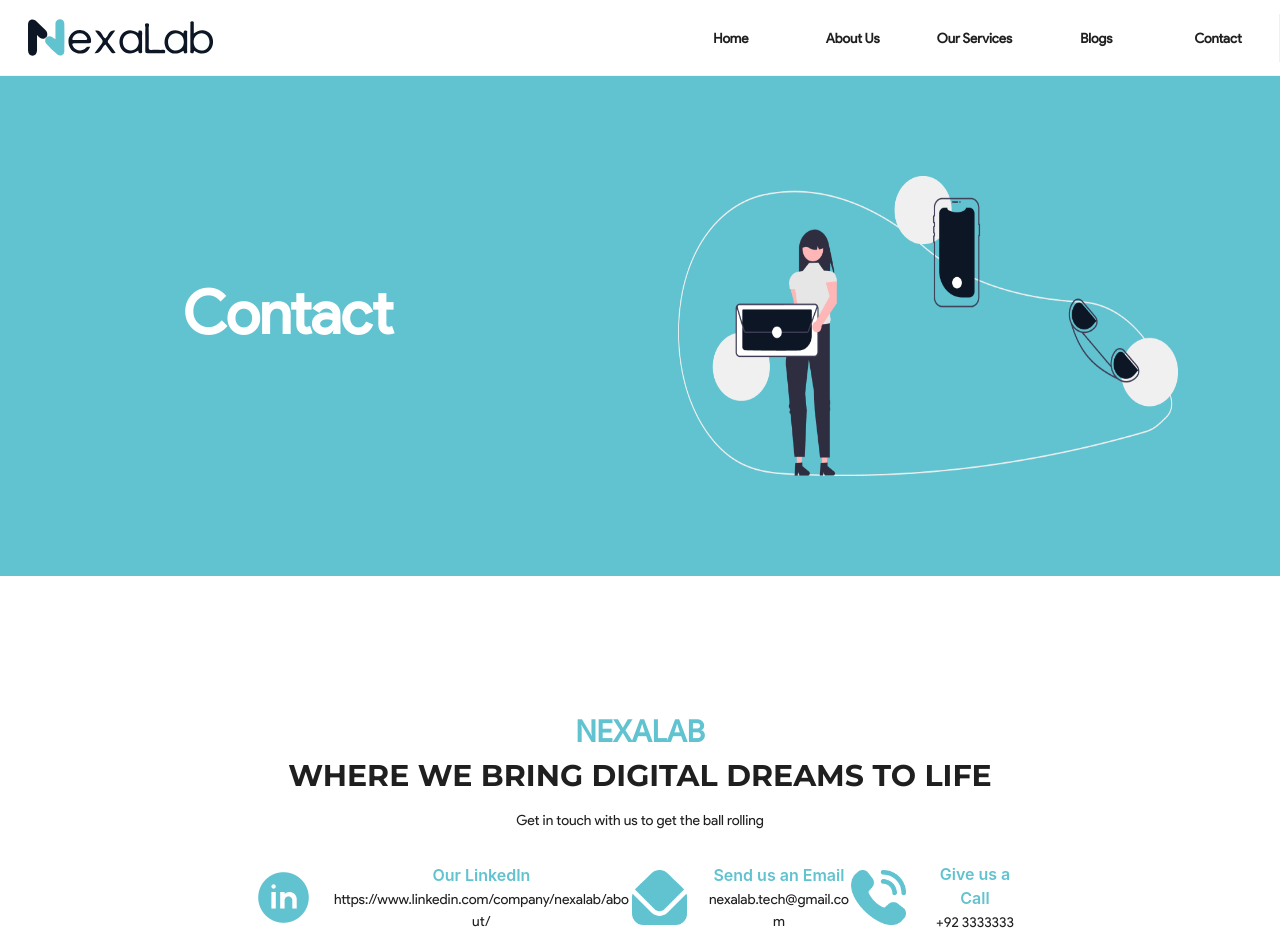
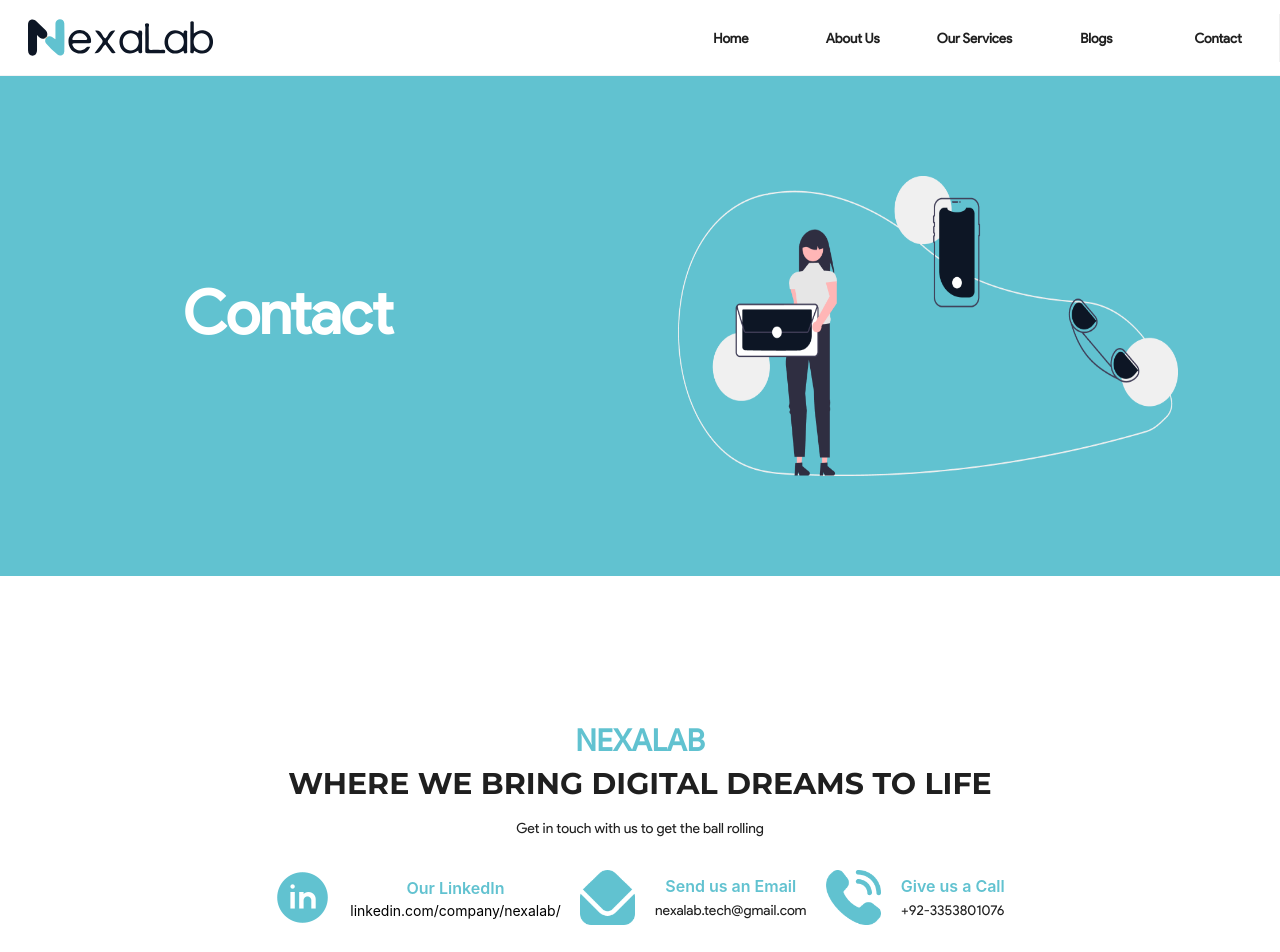
Before and after one commit to NexaLab/NexaLab-Web, a React (Create React App) app: page /contact in a window 1280 px wide. Shown: the top 952 px of the page. Built offline with nearby package versions, Linux system fonts and the light colour scheme; the HTML template or start-up script is replaced by a standard one.

Commit message:
contact us updated

```diff
--- a/src/components/ContactLocation/ContactLocation.jsx
+++ b/src/components/ContactLocation/ContactLocation.jsx
@@ -47,7 +47,7 @@
                         id='email-contact'
                     >
                         <Title level={5} style={{ color: "#61C2D0", marginTop: 0, marginBottom: 2 }}>Our LinkedIn</Title>
-                        <Text id="email">https://www.linkedin.com/company/nexalab/about/</Text>
+                        <a alt="NexaLab-LinkedIn" style={{color: 'black'}} target="_blank" href=' https://www.linkedin.com/company/nexalab/'>linkedin.com/company/nexalab/</a>
                     </div>
 
                 </div>
@@ -95,7 +95,7 @@
                         id='email-contact'
                     >
                         <Title level={5} style={{ color: "#61C2D0", marginTop: 0, marginBottom: 2 }}>Give us a Call</Title>
-                        <Text id="email">+92 3333333</Text>
+                        <Text id="email">+92-3353801076</Text>
                     </div>
 
                 </div>
```
Also changed, not shown: 1 other file (tests, documents, lock files or other folders).
